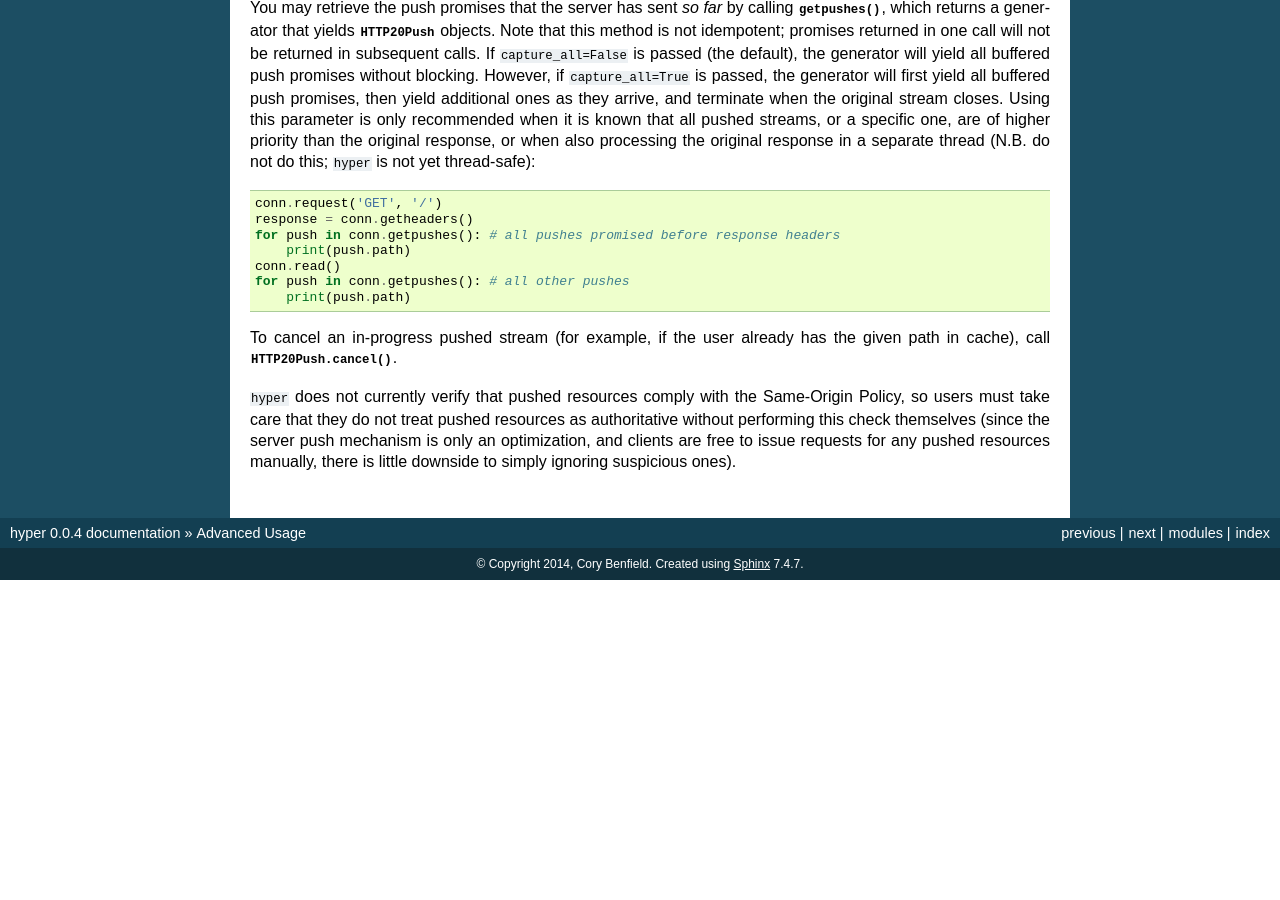
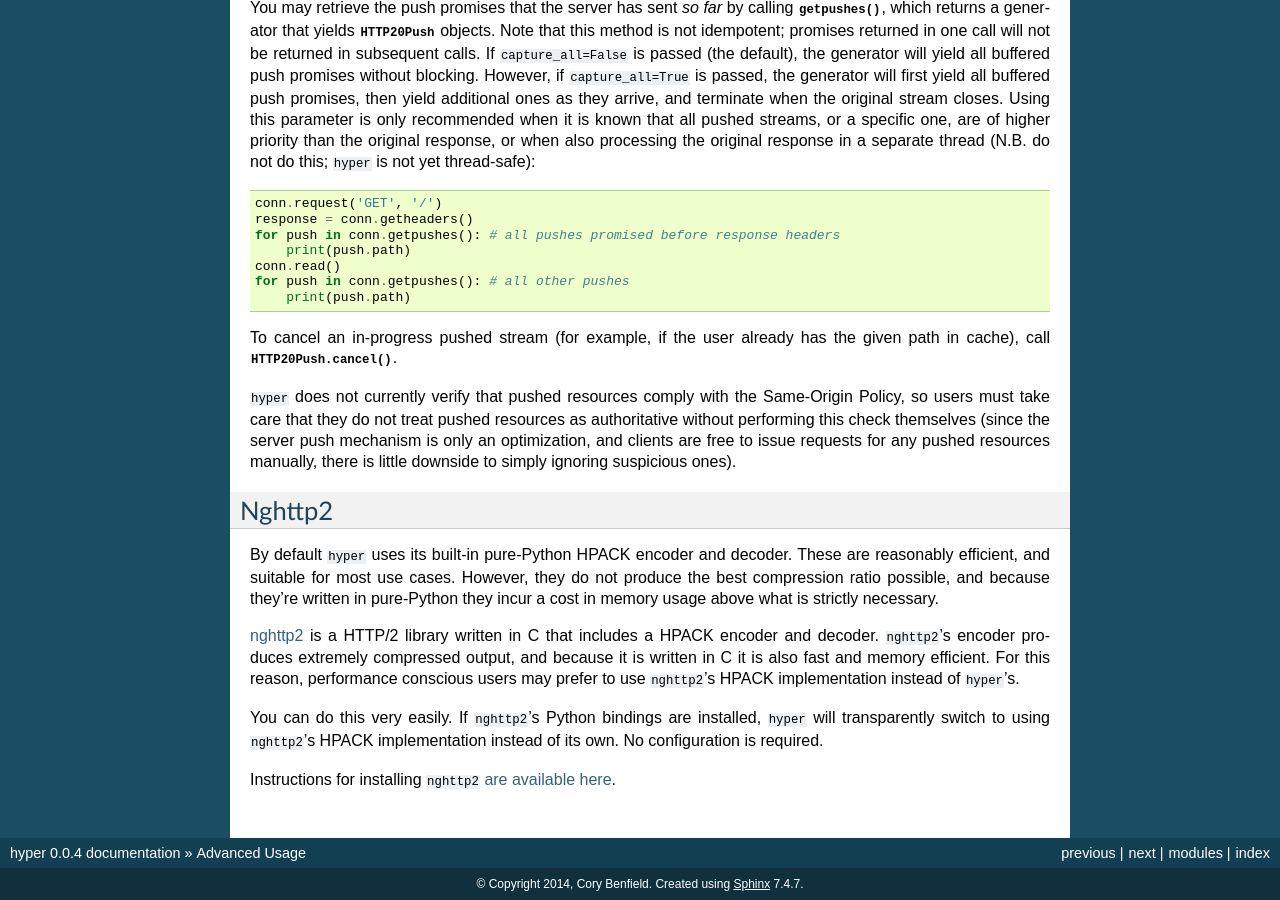
Before and after one commit to python-hyper/hyper, a Sphinx documentation site: the page built from docs/source/advanced.rst, in a window 1280 px wide and 900 px high, scrolled down 2066 px. Built offline with Sphinx 7.4.7, drawn with Linux system fonts in a browser that asks for light colours; before the commit the page ends 2646 px from its top, so only the background shows below that.

Commit message:
Document using nghttp2.

```diff
--- a/docs/source/advanced.rst
+++ b/docs/source/advanced.rst
@@ -160,3 +160,27 @@ resources as authoritative without performing this check themselves (since
 the server push mechanism is only an optimization, and clients are free to
 issue requests for any pushed resources manually, there is little downside to
 simply ignoring suspicious ones).
+
+Nghttp2
+-------
+
+By default ``hyper`` uses its built-in pure-Python HPACK encoder and decoder.
+These are reasonably efficient, and suitable for most use cases. However, they
+do not produce the best compression ratio possible, and because they're written
+in pure-Python they incur a cost in memory usage above what is strictly
+necessary.
+
+`nghttp2`_ is a HTTP/2 library written in C that includes a HPACK encoder and
+decoder. ``nghttp2``'s encoder produces extremely compressed output, and
+because it is written in C it is also fast and memory efficient. For this
+reason, performance conscious users may prefer to use ``nghttp2``'s HPACK
+implementation instead of ``hyper``'s.
+
+You can do this very easily. If ``nghttp2``'s Python bindings are installed,
+``hyper`` will transparently switch to using ``nghttp2``'s HPACK implementation
+instead of its own. No configuration is required.
+
+Instructions for installing ``nghttp2`` `are available here`_.
+
+.. _nghttp2: https://nghttp2.org/
+.. _are available here: https://nghttp2.org/documentation/package_README.html#requirements
```
